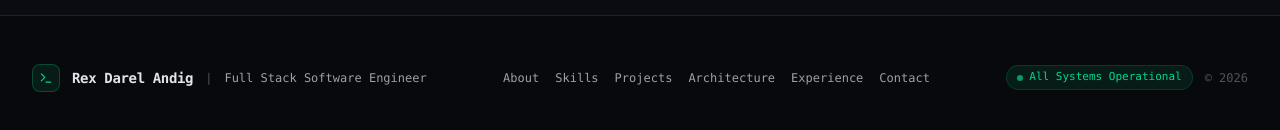
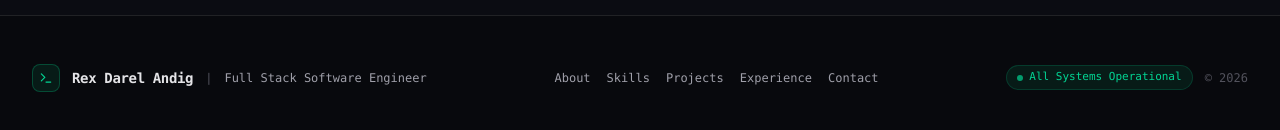
Before and after one commit to rexdarelandig/portfolio, a Next.js app: page / in a window 1280 px wide. Shown: the part 4970-5100 px from the top of the page. Built offline with nearby package versions, Linux system fonts and the light colour scheme.

Commit message:
removed architecture

```diff
--- a/components/Footer.tsx
+++ b/components/Footer.tsx
@@ -28,7 +28,6 @@ export default function Footer() {
             <a href="#about" className="hover:text-white transition-colors">About</a>
             <a href="#skills" className="hover:text-white transition-colors">Skills</a>
             <a href="#projects" className="hover:text-white transition-colors">Projects</a>
-            <a href="#architecture" className="hover:text-white transition-colors">Architecture</a>
             <a href="#experience" className="hover:text-white transition-colors">Experience</a>
             <a href="#contact" className="hover:text-white transition-colors">Contact</a>
           </div>
```
